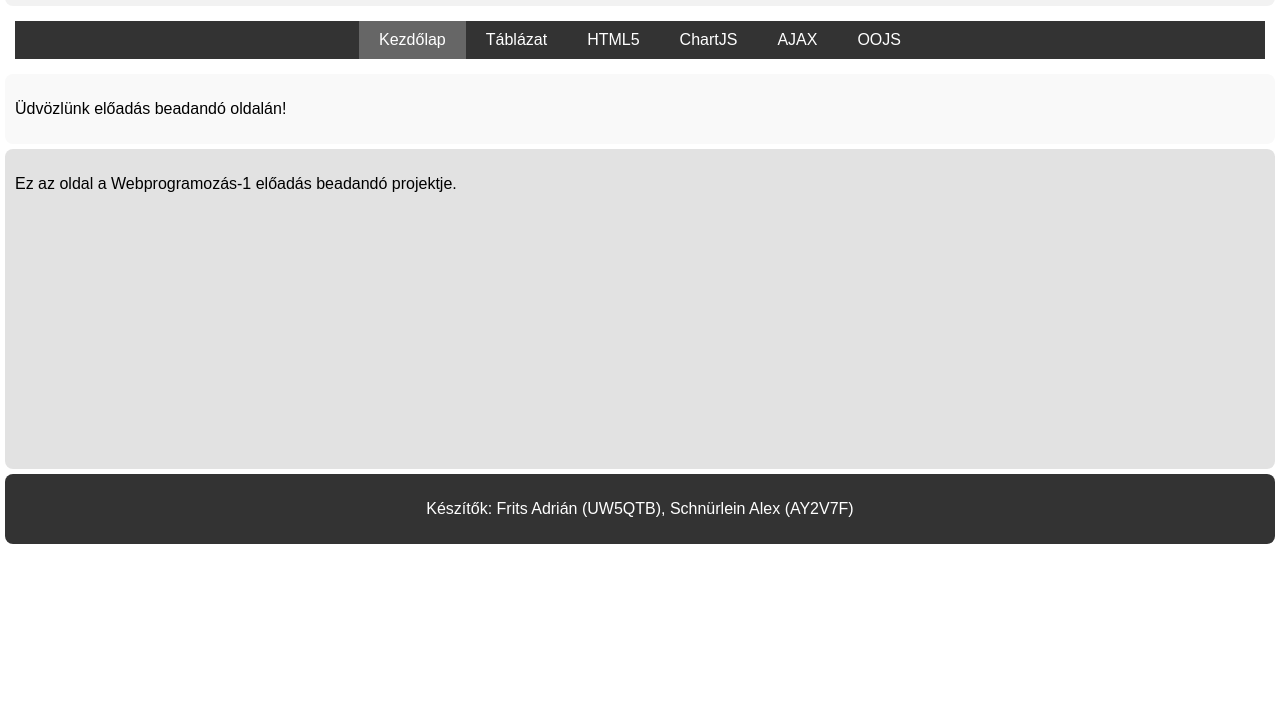
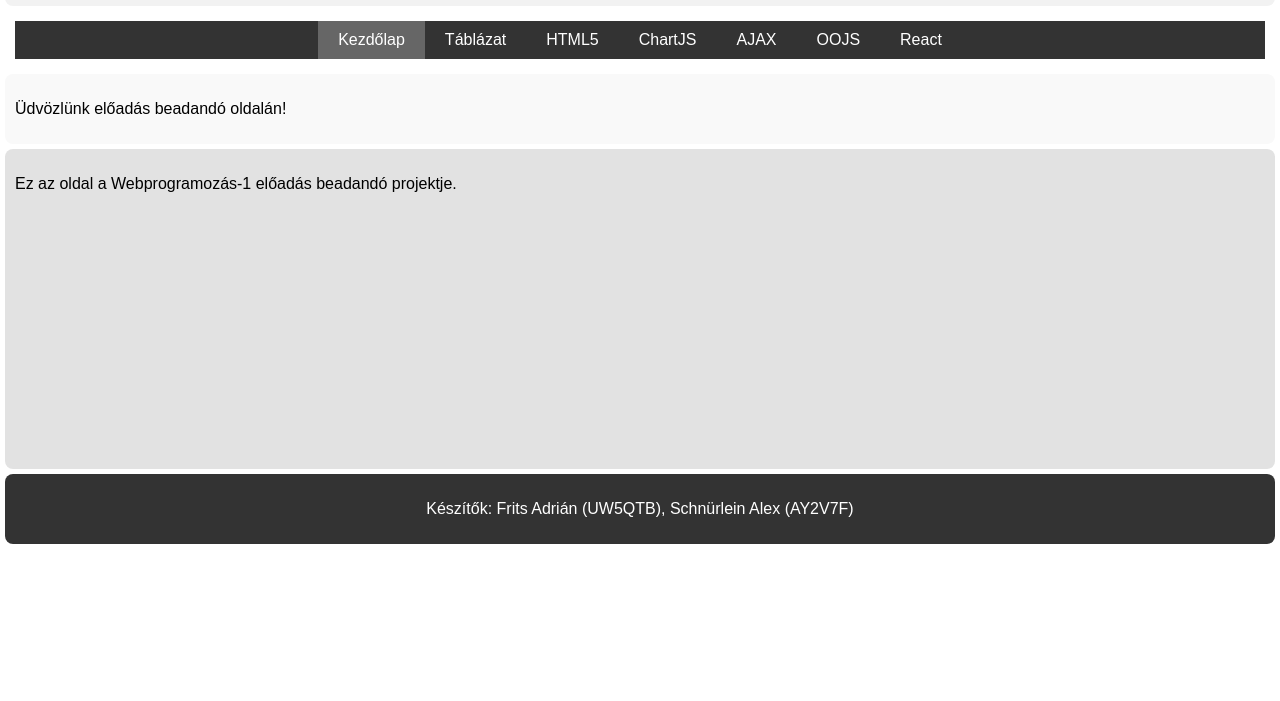
Before and after one commit to ZeroHarcos/Web-eloadas-beadando, a plain HTML site: page index.html in a window 1280 px wide. Shown: the part 99-800 px from the top of the page. Drawn offline with Linux system fonts and the light colour scheme.

Commit message:
nettarhely react

```diff
--- a/index.html
+++ b/index.html
@@ -18,6 +18,7 @@
             <li><a href="pages/chart.html">ChartJS</a></li>
             <li><a href="pages/ajax.html">AJAX</a></li>
             <li><a href="pages/oojs.html">OOJS</a></li>
+            <li><a href= "react/react.html">React</a></li>
         </ul>
     </nav>
 
```
